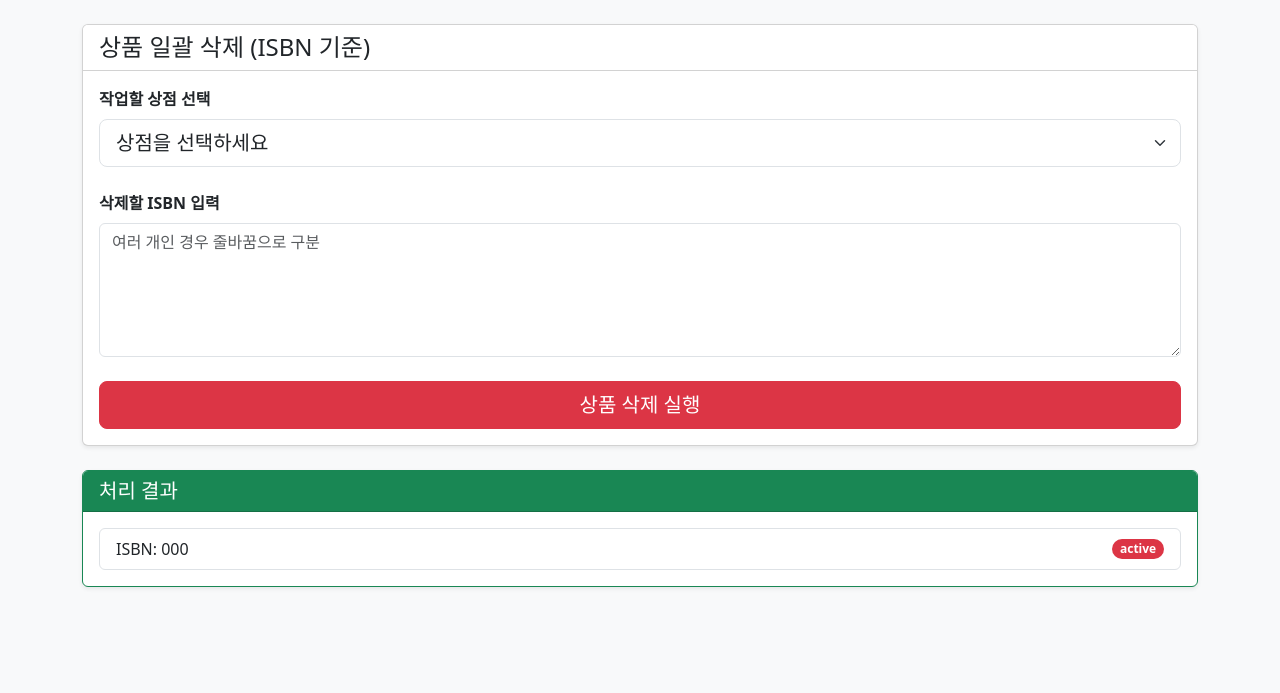
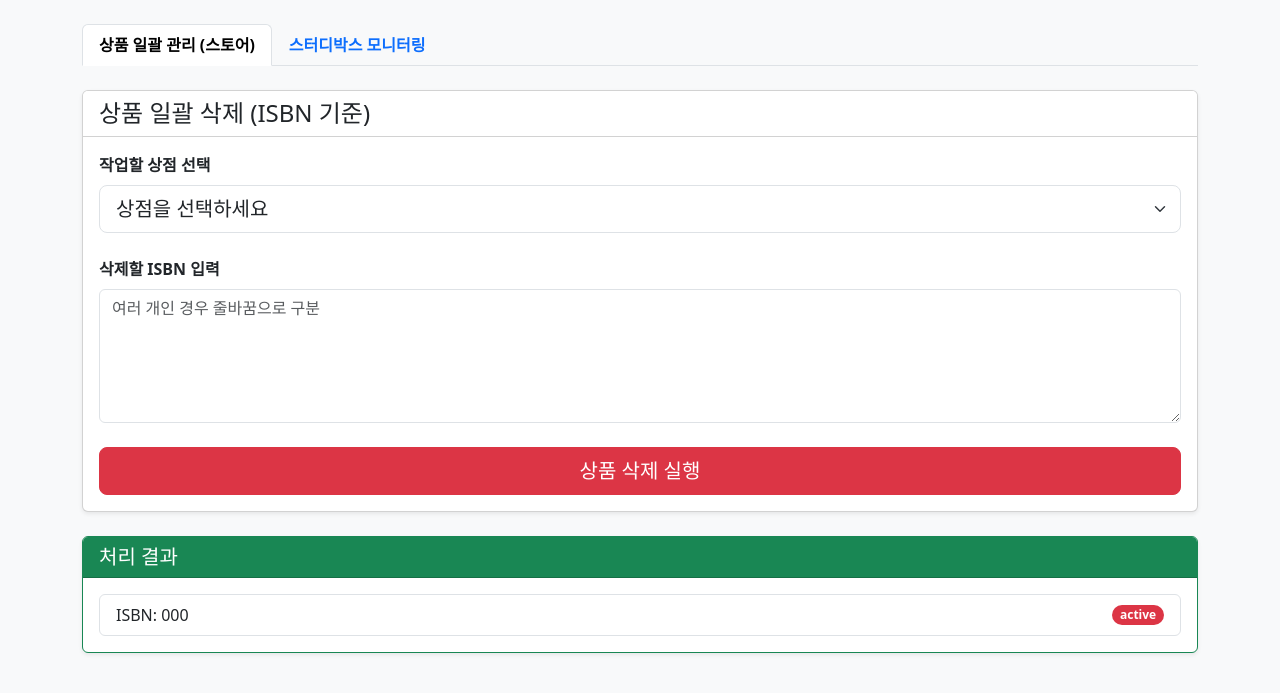
Before and after one commit to tvttvvv/naver-store-manager, a Python web app: template templates/dashboard.html in a window 1280 px wide. Shown: the part 56-749 px from the top of the page. Run offline with Jinja, Linux system fonts and the light colour scheme; the template is opened without the code that fills it: most values are stand-ins (such as "Sample title", 1, 10 or a date in 2020).

Commit message:
Update dashboard.html

```diff
--- a/templates/dashboard.html
+++ b/templates/dashboard.html
@@ -1,5 +1,22 @@
 {% extends "base.html" %}
 {% block content %}
+
+<ul class="nav nav-tabs mb-4" id="dashboardTabs" role="tablist">
+    <li class="nav-item" role="presentation">
+        <button class="nav-link active fw-bold" id="store-tab" data-bs-toggle="tab" data-bs-target="#store-pane" type="button" role="tab" aria-controls="store-pane" aria-selected="true">
+            상품 일괄 관리 (스토어)
+        </button>
+    </li>
+    <li class="nav-item" role="presentation">
+        <button class="nav-link fw-bold" id="studybox-tab" data-bs-toggle="tab" data-bs-target="#studybox-pane" type="button" role="tab" aria-controls="studybox-pane" aria-selected="false">
+            스터디박스 모니터링
+        </button>
+    </li>
+</ul>
+
+<div class="tab-content" id="dashboardTabsContent">
+
+    <div class="tab-pane fade show active" id="store-pane" role="tabpanel" aria-labelledby="store-tab" tabindex="0">
         <div class="card shadow-sm mb-4">
             <div class="card-header bg-white"><h4 class="mb-0">상품 일괄 삭제 (ISBN 기준)</h4></div>
             <div class="card-body">
@@ -37,4 +54,88 @@
             </div>
         </div>
         {% endif %}
+    </div>
+
+    <div class="tab-pane fade" id="studybox-pane" role="tabpanel" aria-labelledby="studybox-tab" tabindex="0">
+        <div class="d-flex justify-content-between align-items-center mb-3">
+            <h4 class="mb-0">키워드 및 내 상점 순위 현황</h4>
+            <button class="btn btn-dark" onclick="triggerManualUpdate()">수동 업데이트 및 Pro 연동 테스트</button>
+        </div>
+
+        <div class="table-responsive">
+            <table class="table table-bordered text-center align-middle" style="font-size: 14px;">
+                <thead style="background-color: #00FFFF;">
+                    <tr>
+                        <th>순번</th>
+                        <th>키워드</th>
+                        <th>네이버카운트</th>
+                        <th>내상점순위</th>
+                        <th>키워드네이버링크</th>
+                        <th>출판사명</th>
+                        <th>공급률</th>
+                        <th>ISBN</th>
+                        <th>가격</th>
+                        <th>택배비</th>
+                        <th>상점 책제목</th>
+                    </tr>
+                </thead>
+                <tbody id="studybox-tbody">
+                    </tbody>
+            </table>
+        </div>
+    </div>
+
+</div>
+
+<script>
+    // 탭이 열릴 때 또는 페이지 로드 시 데이터 가져오기
+    function loadStudyBoxData() {
+        fetch('/studybox/api/data')
+            .then(response => response.json())
+            .then(data => {
+                const tbody = document.getElementById('studybox-tbody');
+                tbody.innerHTML = '';
+
+                data.books.forEach(book => {
+                    // 요청하신 형광 초록색 스타일
+                    const greenStyle = 'background-color: #00FF00; font-weight: bold;';
+
+                    const tr = document.createElement('tr');
+                    tr.innerHTML = `
+                        <td>${book.id}</td>
+                        <td style="${greenStyle}">${book.keyword}</td>
+                        <td style="${greenStyle}">${book.naver_count}</td>
+                        <td style="${greenStyle}">${book.shop_rank}</td>
+                        <td>${book.link}</td>
+                        <td>${book.publisher}</td>
+                        <td>${book.supply_rate}</td>
+                        <td>${book.isbn}</td>
+                        <td>${book.price}</td>
+                        <td>${book.shipping}</td>
+                        <td>${book.shop_title}</td>
+                    `;
+                    tbody.appendChild(tr);
+                });
+            })
+            .catch(error => console.error('Error fetching data:', error));
+    }
+
+    // 수동 업데이트 버튼 기능
+    function triggerManualUpdate() {
+        alert("업데이트 및 데이터를 Book 분석기 Pro로 전송합니다. 잠시만 기다려주세요.");
+        fetch('/studybox/api/manual_update', { method: 'POST' })
+            .then(response => response.json())
+            .then(data => {
+                alert(data.message);
+                loadStudyBoxData(); // 업데이트 완료 후 표 새로고침
+            })
+            .catch(error => console.error('Error:', error));
+    }
+
+    // 페이지 로드 시 스터디박스 데이터 한 번 불러오기
+    document.addEventListener("DOMContentLoaded", function() {
+        loadStudyBoxData();
+    });
+</script>
+
 {% endblock %}
```
Lines whose indentation alone changed are shown as unchanged.
